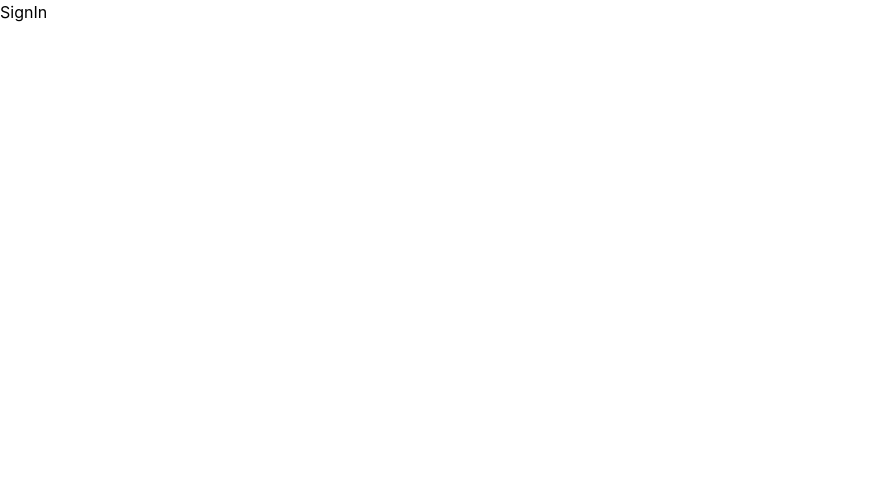
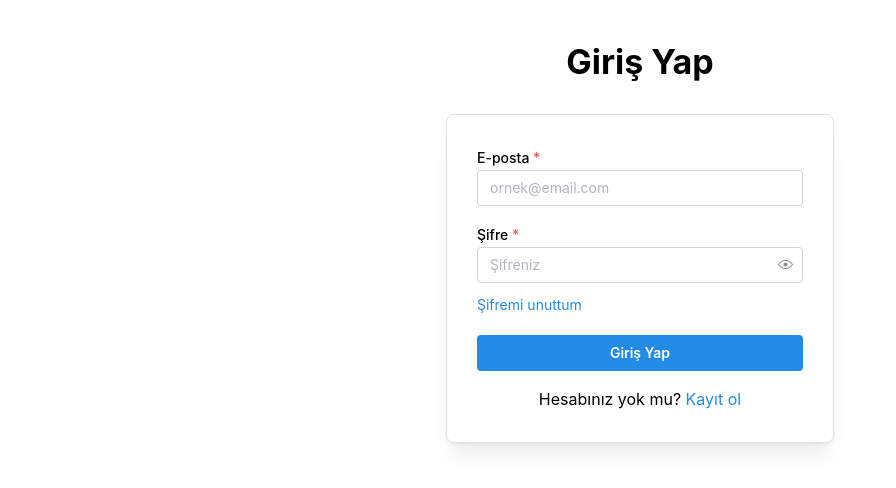
Before and after one commit to tolgabayrakdev/ont-project, a React (Vite) app in the folder client/: page /sign-in in a window 1280 px wide. Shown: the top 488 px of the page, without its empty margins (0-896 px from the left). Built offline with nearby package versions, Linux system fonts and the light colour scheme.

Commit message:
sign in ve signup page

```diff
--- a/client/src/components/loading.tsx
+++ b/client/src/components/loading.tsx
@@ -1,7 +1,9 @@
-type Props = {}
+import { Center, Loader } from '@mantine/core';
 
-export default function Loading({}: Props) {
+export default function Loading() {
   return (
-    <div>loading...</div>
-  )
+    <Center style={{ width: '100vw', height: '100vh' }}>
+      <Loader size="lg" variant="bars" />
+    </Center>
+  );
 }
--- a/client/src/pages/authentication/sign-in.tsx
+++ b/client/src/pages/authentication/sign-in.tsx
@@ -1,7 +1,58 @@
-type Props = {}
+import { TextInput, PasswordInput, Button, Paper, Title, Container, Text, Anchor, Group } from '@mantine/core';
+import { Link } from 'react-router-dom';
+import { useForm } from '@mantine/form';
 
-export default function SignIn({}: Props) {
+export default function SignIn() {
+  const form = useForm({
+    initialValues: {
+      email: '',
+      password: '',
+    },
+    validate: {
+      email: (value) => (/^\S+@\S+$/.test(value) ? null : 'Geçerli bir e-posta adresi girin'),
+      password: (value) => (value.length < 6 ? 'Şifre en az 6 karakter olmalıdır' : null),
+    },
+  });
+
+  const handleSubmit = form.onSubmit((values) => {
+    console.log(values);
+    // Burada giriş işlemini gerçekleştirin
+  });
+
   return (
-    <div>SignIn</div>
-  )
+    <Container size={420} my={40}>
+      <Title ta="center">Giriş Yap</Title>
+      <Paper withBorder shadow="md" p={30} mt={30} radius="md">
+        <form onSubmit={handleSubmit}>
+          <TextInput
+            label="E-posta"
+            placeholder="ornek@email.com"
+            required
+            {...form.getInputProps('email')}
+          />
+          <PasswordInput
+            label="Şifre"
+            placeholder="Şifreniz"
+            required
+            mt="md"
+            {...form.getInputProps('password')}
+          />
+          <Group p="apart" mt="sm">
+            <Anchor component={Link} to="/forgot-password" size="sm">
+              Şifremi unuttum
+            </Anchor>
+          </Group>
+          <Button type="submit" fullWidth mt="lg">
+            Giriş Yap
+          </Button>
+        </form>
+        <Text ta="center" mt="md">
+          Hesabınız yok mu?{' '}
+          <Anchor component={Link} to="/sign-up">
+            Kayıt ol
+          </Anchor>
+        </Text>
+      </Paper>
+    </Container>
+  );
 }
--- a/client/src/pages/authentication/sign-up.tsx
+++ b/client/src/pages/authentication/sign-up.tsx
@@ -1,7 +1,72 @@
-type Props = {}
+import { TextInput, PasswordInput, Button, Paper, Title, Container, Text, Anchor } from '@mantine/core';
+import { Link } from 'react-router-dom';
+import { useForm } from '@mantine/form';
 
-export default function SignUp({ }: Props) {
+export default function SignUp() {
+    const form = useForm({
+        initialValues: {
+            username: '',
+            email: '',
+            password: '',
+            confirmPassword: '',
+        },
+        validate: {
+            username: (value) => (value.length < 3 ? 'Kullanıcı adı en az 3 karakter olmalıdır' : null),
+            email: (value) => (/^\S+@\S+$/.test(value) ? null : 'Geçerli bir e-posta adresi girin'),
+            password: (value) => (value.length < 6 ? 'Şifre en az 6 karakter olmalıdır' : null),
+            confirmPassword: (value, values) =>
+                value !== values.password ? 'Şifreler eşleşmiyor' : null,
+        },
+    });
+
+    const handleSubmit = form.onSubmit((values) => {
+        console.log(values);
+        // Burada kayıt işlemini gerçekleştirin
+    });
+
     return (
-        <div>SignUp</div>
-    )
+        <Container size={420} my={40}>
+            <Title ta="center">Kayıt Ol</Title>
+            <Paper withBorder shadow="md" p={30} mt={30} radius="md">
+                <form onSubmit={handleSubmit}>
+                    <TextInput
+                        label="Kullanıcı Adı"
+                        placeholder="Kullanıcı adınız"
+                        required
+                        {...form.getInputProps('username')}
+                    />
+                    <TextInput
+                        label="E-posta"
+                        placeholder="ornek@email.com"
+                        required
+                        mt="md"
+                        {...form.getInputProps('email')}
+                    />
+                    <PasswordInput
+                        label="Şifre"
+                        placeholder="Şifreniz"
+                        required
+                        mt="md"
+                        {...form.getInputProps('password')}
+                    />
+                    <PasswordInput
+                        label="Şifre Onayı"
+                        placeholder="Şifrenizi tekrar girin"
+                        required
+                        mt="md"
+                        {...form.getInputProps('confirmPassword')}
+                    />
+                    <Button type="submit" fullWidth mt="xl">
+                        Kayıt Ol
+                    </Button>
+                </form>
+                <Text ta="center" mt="md">
+                    Zaten hesabınız var mı?{' '}
+                    <Anchor component={Link} to="/sign-in">
+                        Giriş yap
+                    </Anchor>
+                </Text>
+            </Paper>
+        </Container>
+    );
 }
```
